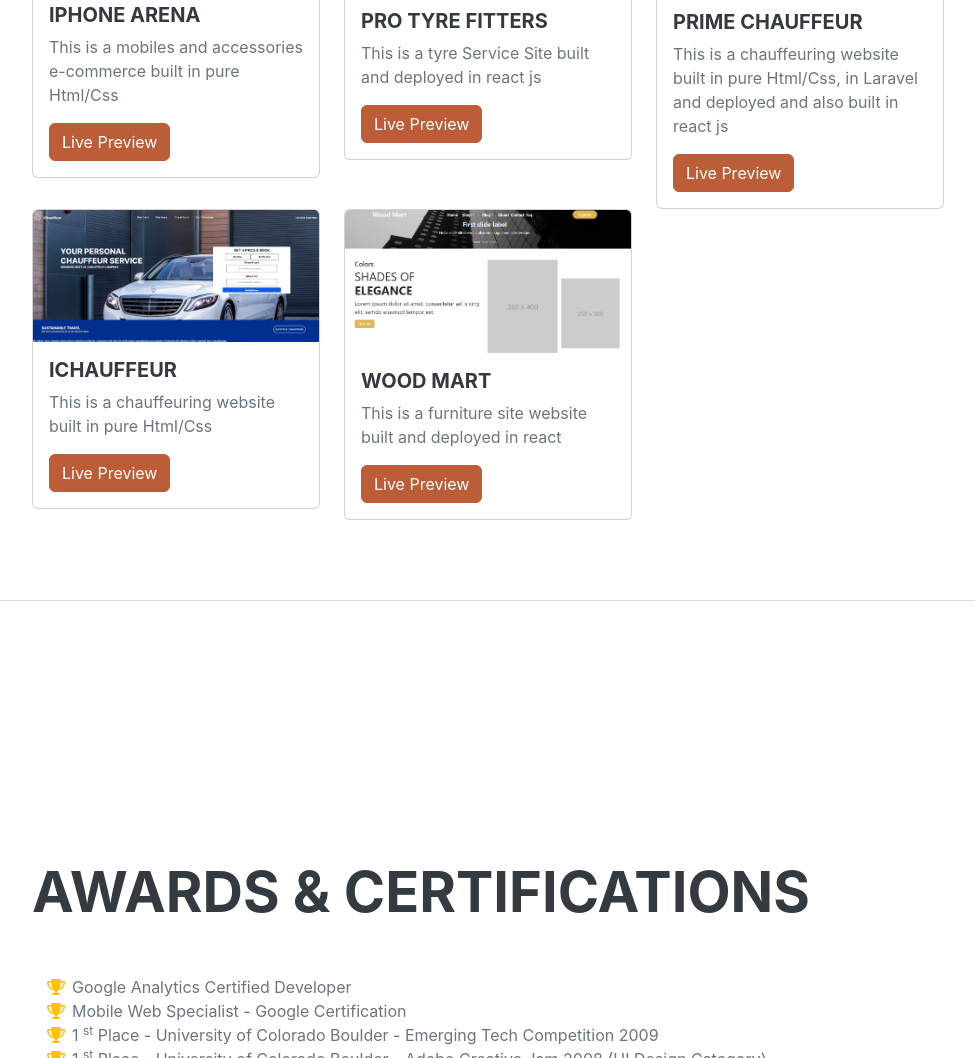
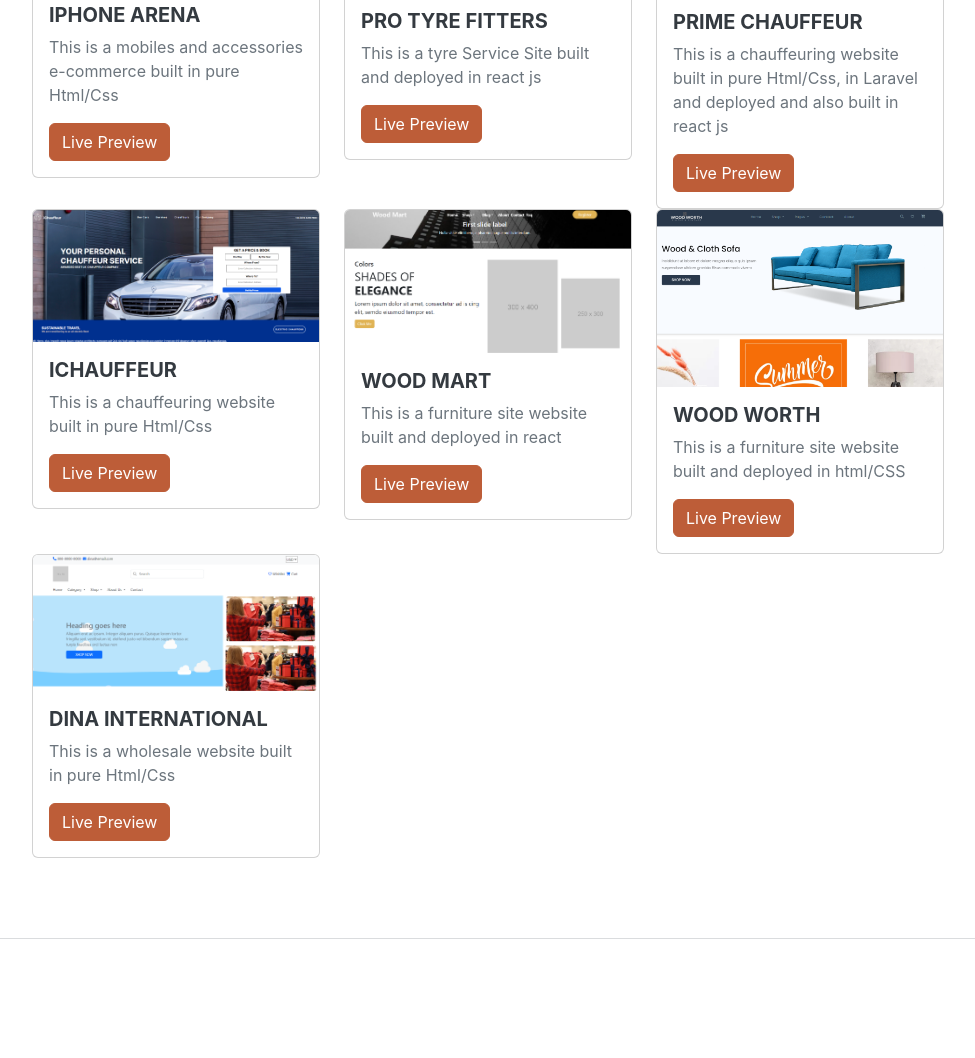
Before and after one commit to itisusama/uh-resume, a plain HTML site: page index.html in a window 1280 px wide. Shown: the part 4723-5781 px from the top of the page, without its empty margins (288-1263 px from the left). Drawn offline with nearby package versions, Linux system fonts and the light colour scheme; a web font is replaced by a local one.

Commit message:
Added two new project cards for Wood Worth and Dina International websites
This commit adds two new project cards to the index.html file, showcasing the Wood Worth furniture site and the Dina International wholesale site. Both

```diff
--- a/index.html
+++ b/index.html
@@ -260,6 +260,33 @@
                             </div>
                           </div>
                     </div>
+                    <!-- 3 -->
+                    <div class="col-md-4">
+                        <div class="card" style="width: 18rem;">
+                            <img src="assets/img/woodworth.PNG" class="card-img-top" alt="...">
+                            <div class="card-body">
+                              <h5 class="card-title">Wood Worth</h5>
+                              <p class="card-text">This is a furniture site website built and deployed in html/CSS</p>
+                              <a href="https://itisusama.github.io/wood-worth/" class="btn btn-primary text-white">Live Preview</a>
+                            </div>
+                          </div>
+                    </div>
+                    <!-- End -->
+                </div>
+                <!-- Cards -->
+                <!-- Cards -->
+                <div class="row">
+                    <!-- 1 -->
+                    <div class="col-md-4">
+                        <div class="card" style="width: 18rem;">
+                            <img src="assets/img/dina.PNG" class="card-img-top" alt="...">
+                            <div class="card-body">
+                              <h5 class="card-title">Dina International</h5>
+                              <p class="card-text">This is a wholesale website built in pure Html/Css</p>
+                              <a href="https://itisusama.github.io/dina/" class="btn btn-primary text-white">Live Preview</a>
+                            </div>
+                          </div>
+                    </div>
                     <!-- End -->
                 </div>
                 <!-- Cards -->
```
Also changed, not shown: assets/img/dina.PNG (added), assets/img/woodworth.PNG (added).
